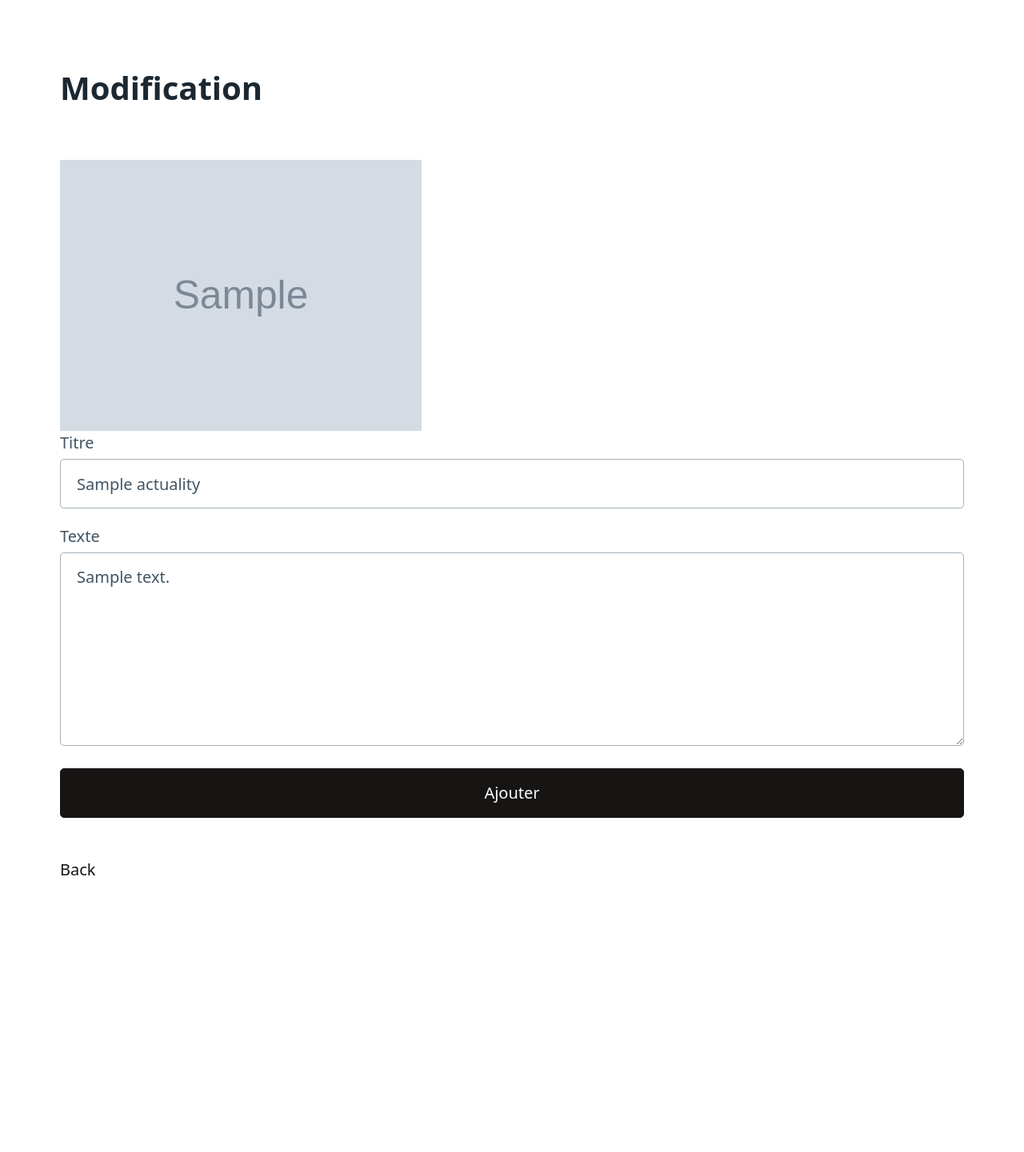
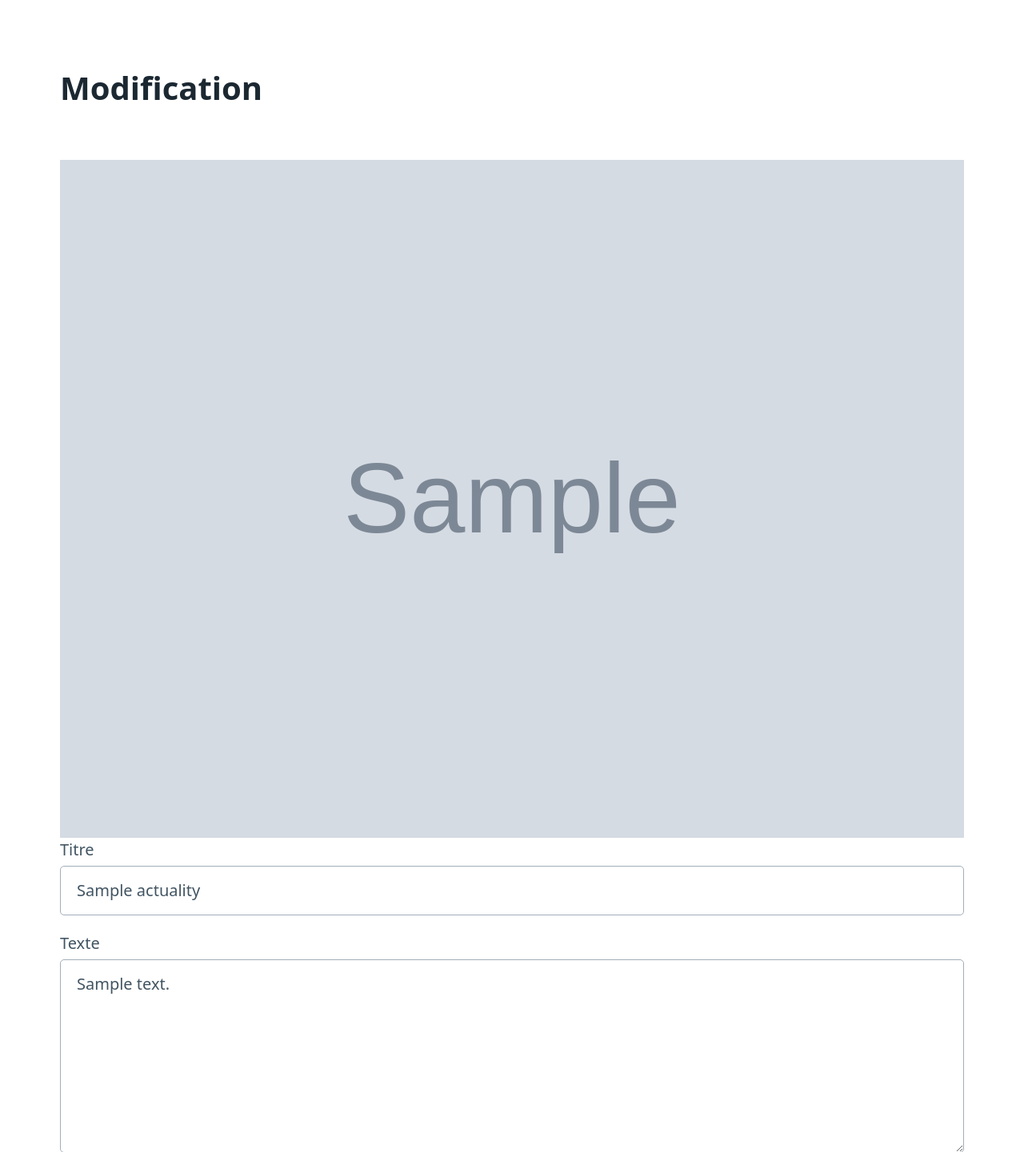
Before and after one commit to WildCodeSchool/202302-orleans-php-project2-amibeauceron, a PHP site: template src/View/Admin/Actuality/edit.html.twig in a window 1280 px wide. Shown: the part 160-1601 px from the top of the page at 80% size. Before the commit the page ends 1255 px from the top, so only its background shows below. Run offline with PHP 8.4, Linux system fonts and the light colour scheme; the template is opened without the code that fills it: most values are stand-ins (such as "Sample title", 1, 10 or a date in 2020); grey boxes marked "Sample" are stand-in pictures; some libraries are stand-ins or nearby versions.

Commit message:
fix width sur l'image

```diff
--- a/src/View/Admin/Actuality/_form.html.twig
+++ b/src/View/Admin/Actuality/_form.html.twig
@@ -1,7 +1,7 @@
 <div class="container grid">
 	<form method="post" enctype="multipart/form-data" novalidate>
 		{% if actuality.image_path is not empty %}
-			<img id="img" name="img" style="width:40%" src="{{ '/' ~ actuality.image_path }}">
+			<img name="img" class="img-actuality" src="{{ '/' ~ actuality.image_path }}">
 		{% endif %}
 		<input type="hidden" value="{{ actuality.id }}" name="id">
 		<label for="title">Titre</label>
```
Also changed, not shown: public/assets/css/admin.css (added).
